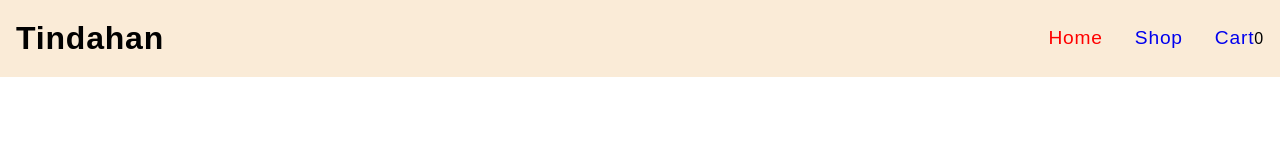
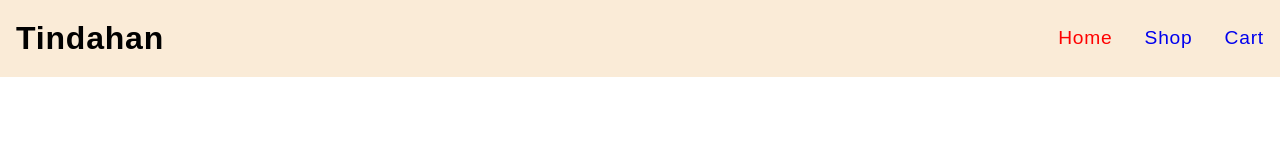
Before and after one commit to etanyosef/shopping-cart, a React (Vite) app: page / in a window 1280 px wide. Shown: the top 160 px of the page. Built offline with nearby package versions, Linux system fonts and the light colour scheme.

Commit message:
hide cart count notification if empty

```diff
--- a/src/components/Header/Header.jsx
+++ b/src/components/Header/Header.jsx
@@ -18,9 +18,11 @@ export default function Header() {
                     <li>
                         <NavLink to="/shop">Shop</NavLink>
                     </li>
-                    <li>
+                    <li className={styles.cartBtnContainer}>
                         <NavLink to="/cart">Cart</NavLink>
-                        <span>{cartLength}</span>
+                        <span
+                        className={cartLength > 0 ? styles.cartLength : styles.cartEmpty}
+                        >{cartLength}</span>
                     </li>
                 </ul>
             </nav>
```
